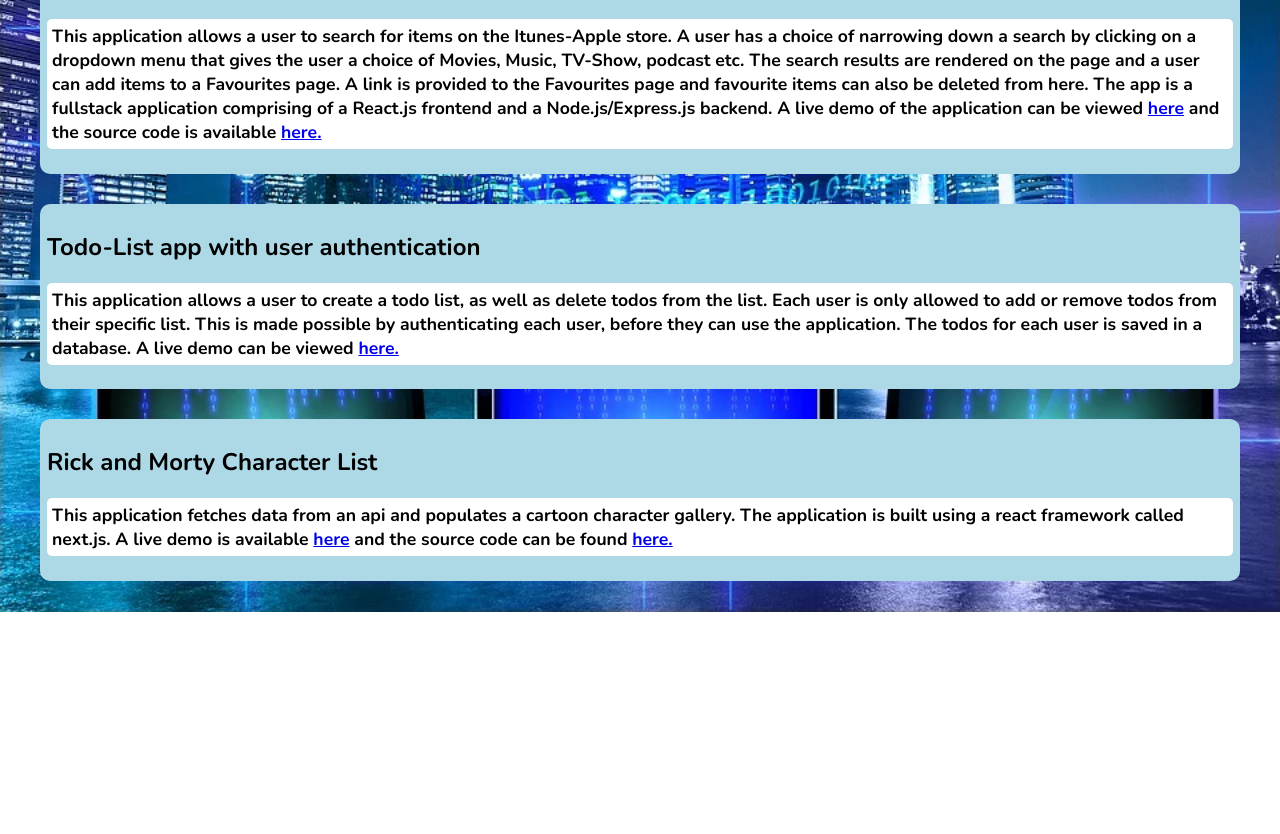
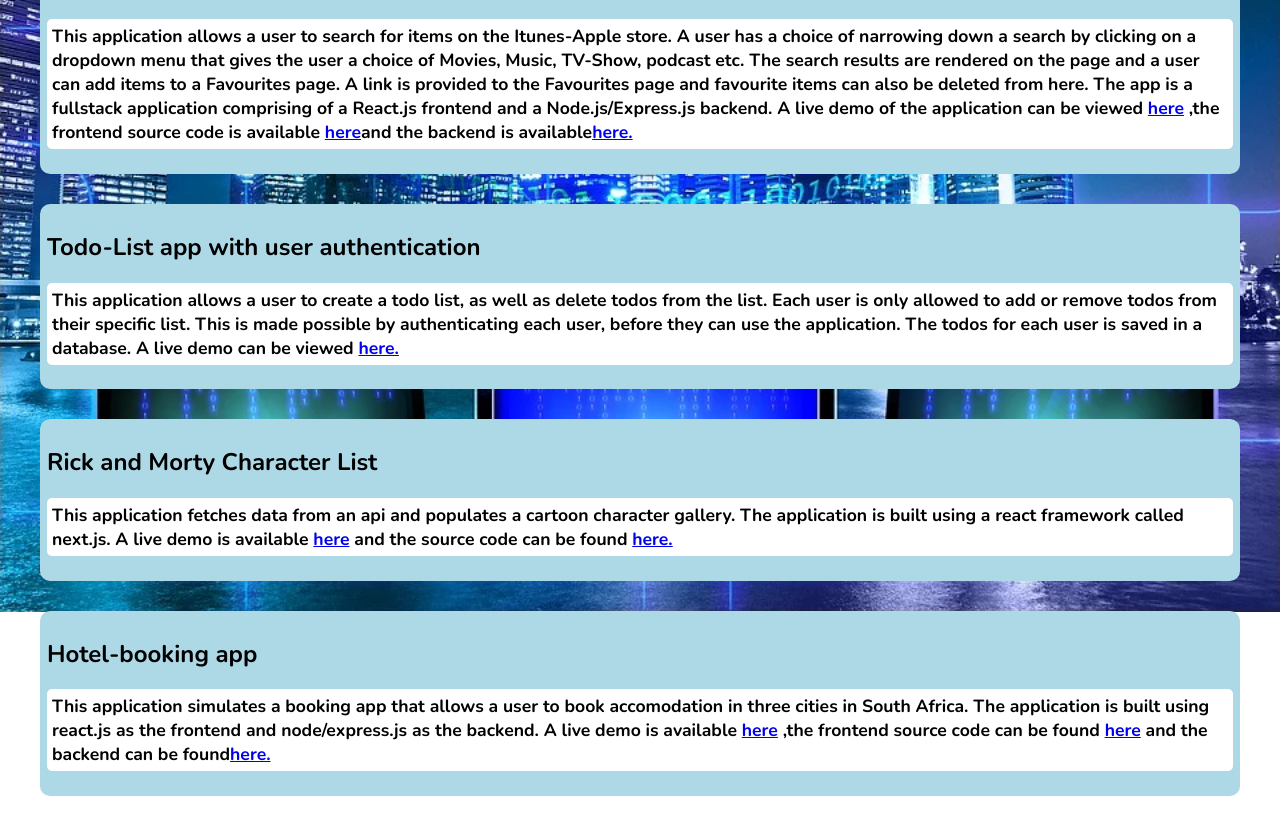
Before and after one commit to johnnyd81/my-portfolio, a Next.js app: page /projects in a window 1280 px wide. Shown: the part 340-1174 px from the top of the page. Before the commit the page ends 961 px from the top, so only its background shows below. Built offline with nearby package versions, Linux system fonts and the light colour scheme.

Commit message:
edited projects

```diff
--- a/pages/projects.js
+++ b/pages/projects.js
@@ -31,11 +31,15 @@ export default function Projects() {
           app is a fullstack application comprising of a React.js frontend and a
           Node.js/Express.js backend. A live demo of the application can be
           viewed{" "}
-          <Link href="https://pure-temple-70555.herokuapp.com">
+          <Link href="https://itunes-frontend.vercel.app/">
             <a>here</a>
           </Link>{" "}
-          and the source code is available{" "}
-          <Link href="https://github.com/johnnyd81/my-itunes-app">
+          ,the frontend source code is available{" "}
+          <Link href="https://github.com/johnnyd81/itunes-frontend">
+            <a>here</a>
+          </Link>
+          and the backend is available
+          <Link href="https://github.com/johnnyd81/itunes-frontend">
             <a>here.</a>
           </Link>
         </p>
@@ -48,7 +52,7 @@ export default function Projects() {
           todos from their specific list. This is made possible by
           authenticating each user, before they can use the application. The
           todos for each user is saved in a database. A live demo can be viewed{" "}
-          <Link href="https://floating-sierra-91844.herokuapp.com">
+          <Link href="https://todo-app-frontend-kappa.vercel.app/login">
             <a>here.</a>
           </Link>
         </p>
@@ -64,6 +68,26 @@ export default function Projects() {
           </Link>{" "}
           and the source code can be found{" "}
           <Link href="https://github.com/johnnyd81/rickmorty-gallery">
+            <a>here.</a>
+          </Link>
+        </p>
+      </div>
+      <div className="project-item">
+        <h2>Hotel-booking app</h2>
+        <p>
+          This application simulates a booking app that allows a user to book
+          accomodation in three cities in South Africa. The application is built
+          using react.js as the frontend and node/express.js as the backend. A
+          live demo is available{" "}
+          <Link href="https://hotel-frontend-alpha.vercel.app/login">
+            <a>here</a>
+          </Link>{" "}
+          ,the frontend source code can be found{" "}
+          <Link href="https://github.com/johnnyd81/hotel-frontend">
+            <a>here</a>
+          </Link>{" "}
+          and the backend can be found
+          <Link href="https://github.com/johnnyd81/hotel-backend">
             <a>here.</a>
           </Link>
         </p>
```
